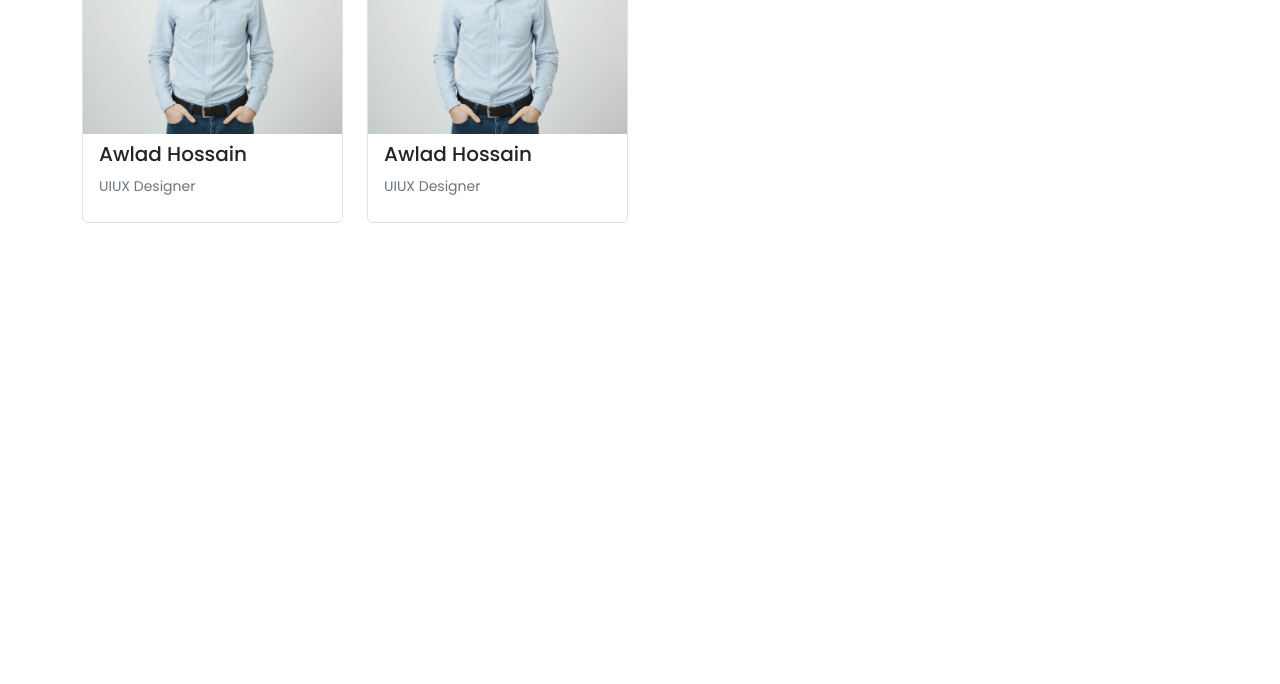
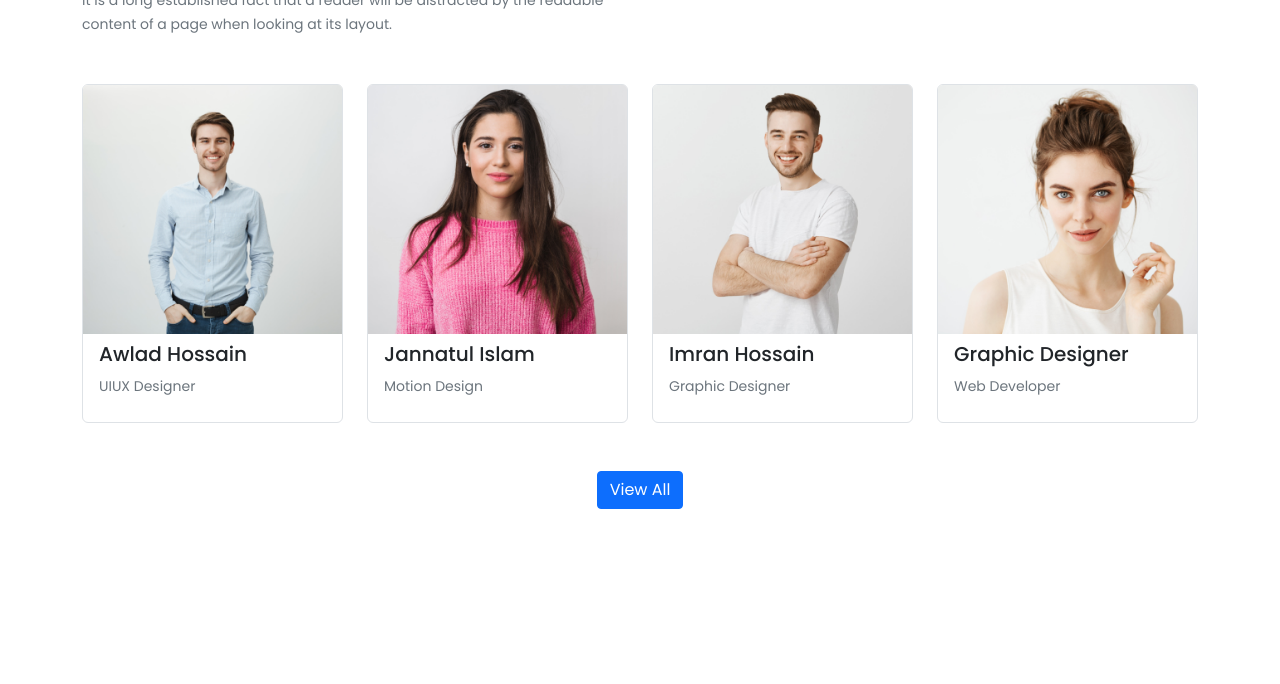
Before and after one commit to xamanDawud/learning-hut, a plain HTML site: page test2.html in a window 1280 px wide. Shown: the part 116-800 px from the top of the page. Drawn offline with nearby package versions, Linux system fonts and the light colour scheme.

Commit message:
successfull student section added

```diff
--- a/test2.html
+++ b/test2.html
@@ -20,13 +20,27 @@
     <!-- Start Successful Studetn Section From Here -->
     <section>
       <div class="container">
-        <div></div>
-        <div class="row">
+        <div class="w-50 d-none d-lg-block">
+          <h1 class="fw-semibold">Meet Our Successfull Students</h1>
+          <small class="text-muted"
+            >It is a long established fact that a reader will be distracted by
+            the readable content of a page when looking at its layout.</small
+          >
+        </div>
+        <div class="w-75 d-lg-none text-center text-md-start m-auto m-md-0">
+          <h1 class="fw-semibold">Meet Our Successfull Students</h1>
+          <small class="text-muted"
+            >It is a long established fact that a reader will be distracted by
+            the readable content of a page when looking at its layout.</small
+          >
+        </div>
+
+        <div class="row mt-5">
           <!-- studet-1 -->
-          <div class="col-lg-3">
-            <div class="border rounded-2">
+          <div class="col-lg-3 col-md-6 col-sm-12 col-12">
+            <div class="border rounded-2 mb-5">
               <img
-                class="img-fluid"
+                class="img-fluid w-100"
                 src="images/student/student-1.png"
                 alt=""
               />
@@ -39,20 +53,55 @@
 
           <!-- Student-2 -->
 
-          <div class="col-lg-3">
-            <div class="border rounded-2">
+          <div class="col-lg-3 col-md-6 col-sm-12 col-12">
+            <div class="border rounded-2 mb-5">
               <img
-                class="img-fluid"
-                src="images/student/student-1.png"
+                class="img-fluid w-100"
+                src="images/student/student-2.png"
                 alt=""
               />
-              <h5 class="my-2 ms-3">Awlad Hossain</h5>
-              <small class="text-muted ms-3">UIUX Designer</small>
+              <h5 class="my-2 ms-3">Jannatul Islam</h5>
+              <small class="text-muted ms-3">Motion Design</small>
+              <br />
+              <br />
+            </div>
+          </div>
+
+          <!-- Student-3 -->
+          <div class="col-lg-3 col-md-6 col-sm-12 col-12">
+            <div class="border rounded-2 mb-5">
+              <img
+                class="img-fluid w-100"
+                src="images/student/student-3.png"
+                alt=""
+              />
+              <h5 class="my-2 ms-3">Imran Hossain</h5>
+              <small class="text-muted ms-3">Graphic Designer </small>
+              <br />
+              <br />
+            </div>
+          </div>
+
+          <!-- Student-4 -->
+          <div class="col-lg-3 col-md-6 col-sm-12 col-12">
+            <div class="border rounded-2 mb-5">
+              <img
+                class="img-fluid w-100"
+                src="images/student/student-4.png"
+                alt=""
+              />
+              <h5 class="my-2 ms-3">Graphic Designer</h5>
+              <small class="text-muted ms-3">Web Developer</small>
               <br />
               <br />
             </div>
           </div>
         </div>
+        <button
+          class="btn btn-primary m-auto d-flex rounded-1 d-md-none d-block d-sm-block d-lg-block"
+        >
+          View All
+        </button>
       </div>
     </section>
     <!-- Emd Successful Studetn Section  Here -->
```
Also changed, not shown: index.html (+89 -0 lines).
